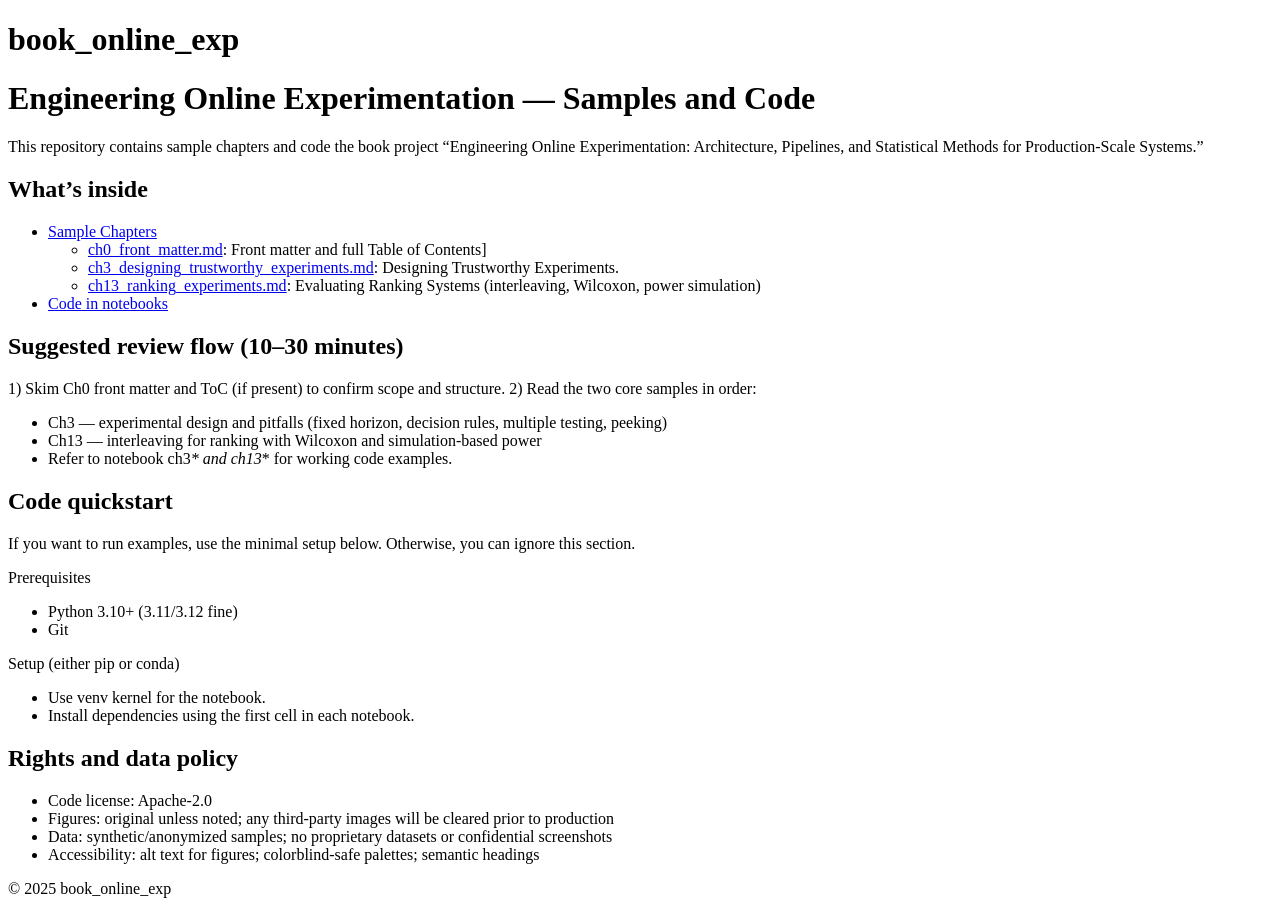
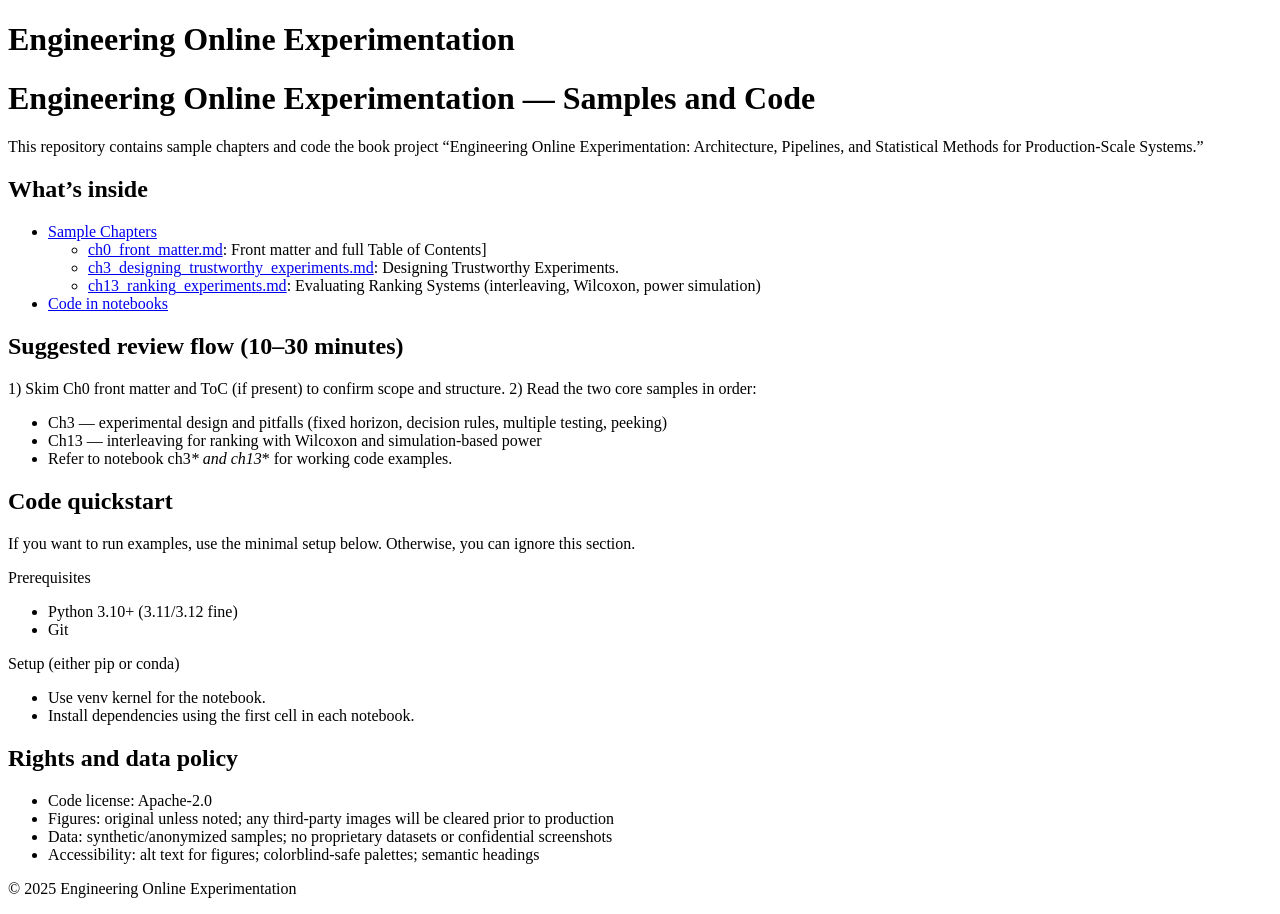
Before and after one commit to thunderbird2009/book_online_exp, a Jekyll site: the page built from README.md, in a window 1280 px wide. Built offline with Jekyll 4.4.1, drawn with Linux system fonts in a browser that asks for light colours; our own code applies the rules of GitHub Pages for plain Markdown files.

Commit message:
Set global site title and description
Added site title and description for the project.

```diff
--- a/_config.yml
+++ b/_config.yml
@@ -1,4 +1,8 @@
 # _config.yml (in your repo root)
+
+# This sets the global site.title variable
+title: Engineering Online Experimentation
+description: Architecture, Pipelines, and Statistical Methods for Production-Scale Systems
 
 # 1. Automatic Layout Application (from previous step)
 defaults:
```
